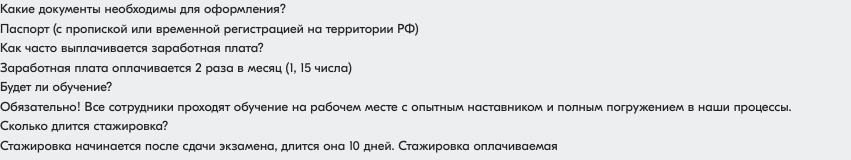
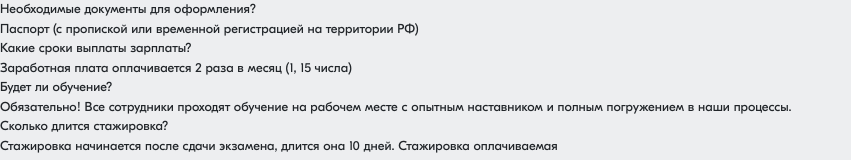
Before and after one commit to Relux777/beta, a Next.js app: page /components/accordion in a window 1280 px wide. Shown: the top 160 px of the page, without its empty margins (0-851 px from the left). Built offline with nearby package versions, Linux system fonts and the light colour scheme; a web font is replaced by a local one.

Commit message:
Update page.tsx

```diff
--- a/app/components/accordion/page.tsx
+++ b/app/components/accordion/page.tsx
@@ -16,11 +16,11 @@ export default function Accordians() {
       return (
         <div className='accordions'>
           <div className='list'>
-            <div className='title flex justify-space align-center' onClick={() => handleClick(0)}><span>Какие документы необходимы для оформления?</span><i className="fa-duotone fa-circle-down fa-bounce"></i></div>
+            <div className='title flex justify-space align-center' onClick={() => handleClick(0)}><span>Необходимые документы для оформления?</span><i className="fa-duotone fa-circle-down fa-bounce"></i></div>
             <div className='body'><div className="text">Паспорт (с пропиской или временной регистрацией на территории РФ)</div></div>
           </div>
           <div className='list'>
-            <div className='title flex justify-space align-center' onClick={() => handleClick(1)}><span>Как часто выплачивается заработная плата?</span><i className="fa-duotone fa-circle-down fa-bounce"></i></div>
+            <div className='title flex justify-space align-center' onClick={() => handleClick(1)}><span>Какие сроки выплаты зарплаты?</span><i className="fa-duotone fa-circle-down fa-bounce"></i></div>
             <div className='body'><div className="text">Заработная плата оплачивается 2 раза в месяц (1, 15 числа)</div></div>
           </div>
           <div className='list'>
```
